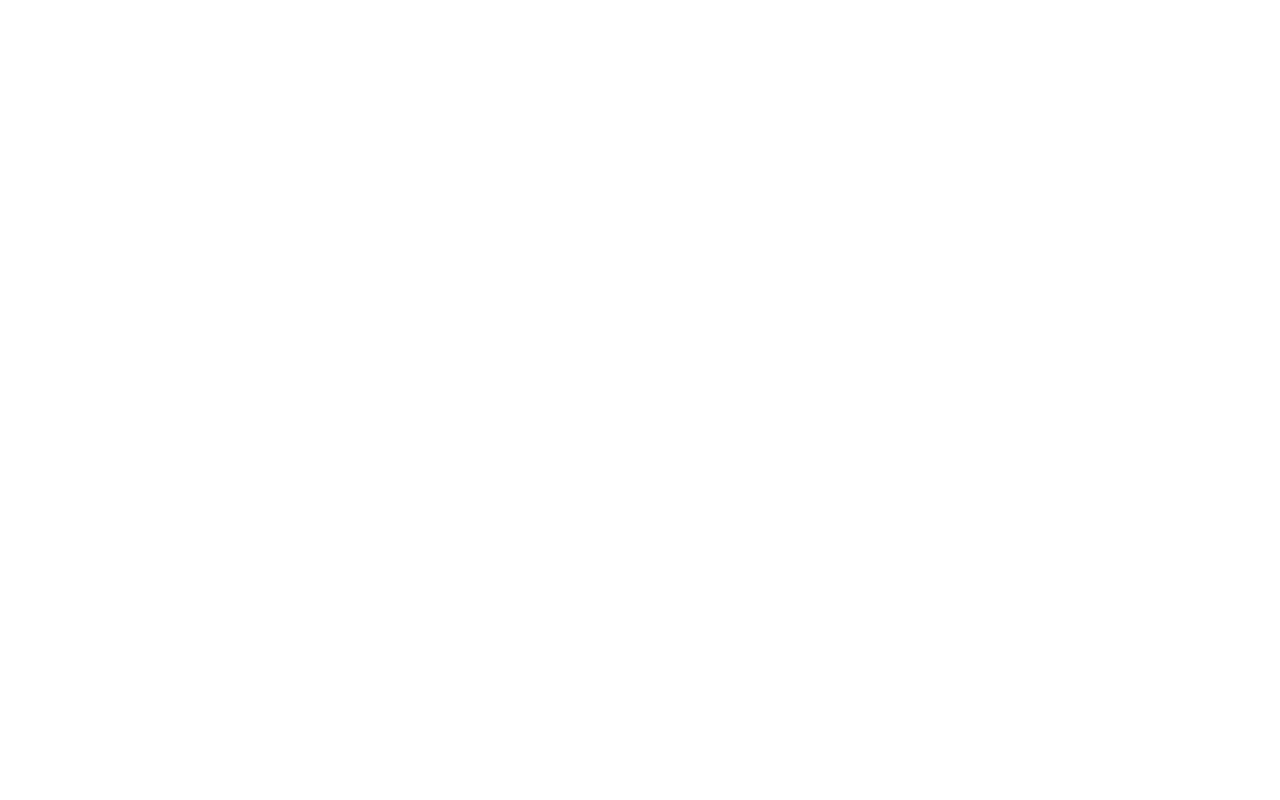
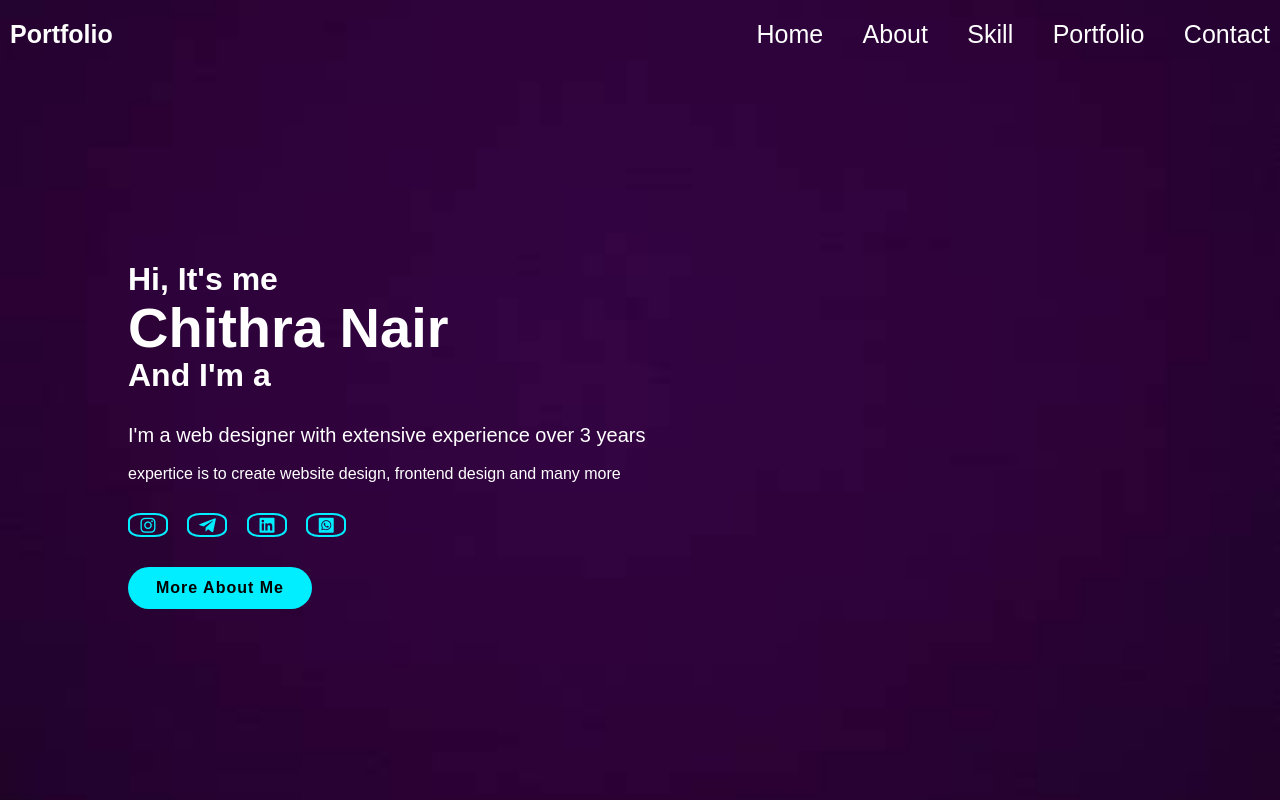
Before and after one commit to 1996chithra/portfolio, a plain HTML site: page index.html in a window 1280 px wide. Drawn offline with nearby package versions, Linux system fonts and the light colour scheme.

Commit message:
css file added

```diff
--- a/index.html
+++ b/index.html
@@ -3,9 +3,42 @@
 <head>
     <meta charset="UTF-8">
     <meta name="viewport" content="width=device-width, initial-scale=1.0">
-    <title>Document</title>
+    <title>Chithra -web developer</title>
+    <link rel="stylesheet" href="style.css">
+    <link href='https://unpkg.com/boxicons@2.1.4/css/boxicons.min.css' rel='stylesheet'>
+    <script src="https://unpkg.com/typed.js@2.0.15/dist/typed.umd.js"></script>
 </head>
 <body>
+    <header class="header">
+        <a href="#" class="logo">Portfolio</a>
 
+        <nav class="navbar">
+            <ul>
+                <a href="">Home</a>
+                <a href="">About</a>
+                    <a href="">Skill</a>
+                        <a href="">Portfolio</a>
+                            <a href="">Contact</a>
+          </ul>
+        </nav>
+    </header>
+    <section class="home">
+        <div class="home-content">
+            <h3>Hi, It's me</h3>
+            <h1>Chithra Nair</h1>
+            <h3>And I'm a<span class="text"></span></h3>
+            <p>I'm a web designer with extensive experience over 3 years</p>
+            <br>expertice is to create website design, frontend design and many more
+            <div class="home-sci">
+                <a href=""><i class='bx bxl-instagram'></i></a>
+                <a href=""><i class='bx bxl-telegram'></i></a>
+                <a href=""><i class='bx bxl-linkedin-square' ></i></a>
+                <a href=""><i class='bx bxl-whatsapp-square'></i></a>
+
+            </div>
+            <a href="#" class="btn-box">More About Me</a>
+        </div>
+    </section>
+    <script src="main.js"></script>
 </body>
 </html>
--- /dev/null
+++ b/main.js
@@ -0,0 +1,7 @@
+var typed= new typed(".text",{
+    strings:["Frontend Developer", "Youtuber", "Web Developer"],
+    typespeed:100,
+    backspeed:100,
+    backdelay:1000,
+    loop:true
+})
--- /dev/null
+++ b/style.css
@@ -0,0 +1,145 @@
+*{
+    margin: 0;
+    padding: 0;
+    box-sizing: border-box;
+    font-family: 'poppins', sans-serif  ;
+}
+header{
+    position: fixed;
+    top: 0;
+    left: 0;
+    width: 100%;
+    padding: 20px 10px;
+    background-color: transparent;
+    display: flex;
+    justify-content: space-between;
+    align-items: center;
+    z-index: 100;
+}
+.logo{
+    position: relative;
+    font-size: 25px;
+    text-decoration: none;
+    font-weight: 600;
+    color: white;
+    cursor: default;
+    opacity: 0;
+    animation: slideRight 1s ease forwards;
+
+}
+.navbar a{
+
+    display: inline-block;
+    font-size: 25px;
+    text-decoration: none;
+    font-weight: 500;
+    margin-left: 35px;
+    list-style: none;
+    color: white;
+    transition: .3s;
+    opacity: 0;
+    animation: slideTop .5s ease forwards;
+
+
+
+}
+
+.navbar a:hover{
+    color: aqua;
+}
+.home{
+    position: relative;
+    width: 100%;
+    justify-content: space-between;
+  height: 100vh;
+    background: url(images/OIP.jpg) no-repeat;
+    background-size: cover;
+    background-position: center;
+    display: flex;
+    align-items: center;
+    color: white;
+    padding: 70px 10% 0;
+
+}
+.home-content{
+    max-width: 600px;
+}
+
+.home-content h3{
+    font-size: 32px;
+    font-weight: 700;
+}
+.home-content h3 span{
+    color: #0ef;
+}
+.home-content h3:nth-of-type(2){
+    margin-bottom: 30px;
+}
+.home-content h1{
+    font-size: 56px;
+    font-weight: 700;
+    margin: -3px 0;
+}
+
+.home-content p{
+    font-size: 20px;
+}
+.home-sci a{
+    display: inline-flex;
+    justify-content: center;
+    align-items: center;
+    width: 40px;
+    background: transparent;
+    border: 2px solid #0ef;
+    border-radius: 33%;
+    font-size: 20px;
+    color: #0ef;
+    text-decoration: none;
+    margin: 30px 15px 30px 0;
+}
+.home-sci a:hover{
+    background: #0ef;
+    color: black;
+    box-shadow: 0 0 20px #0ef;
+}
+
+.btn-box{
+    display: inline-block;
+    padding: 12px 28px;
+    background: #0ef;
+    border-radius: 40px;
+    font-size: 16px;
+    color: black;
+    letter-spacing: 1px;
+    text-decoration: none;
+    font-weight: 600;
+
+}
+.btn-box:hover{
+    box-shadow: 0 0 5px #0ef,
+    0 0 25px #0ef, 0 0 50px #0ef,
+    0 0 100px #0ef, 0 0 200px #0ef
+
+}
+
+@keyframes slideRight {
+    0%{
+        transform:translateX(-100px);
+        opacity: 0;
+    }
+    100%{
+        transform: translateX(0px);
+        opacity: 1;
+    }
+}
+
+@keyframes slideTop {
+    0%{
+        transform:translateY(100px);
+        opacity: 0;
+    }
+    100%{
+        transform: translateY(0px);
+        opacity: 1;
+    }
+}
```
Also changed, not shown: images/OIP.jpg (added).
